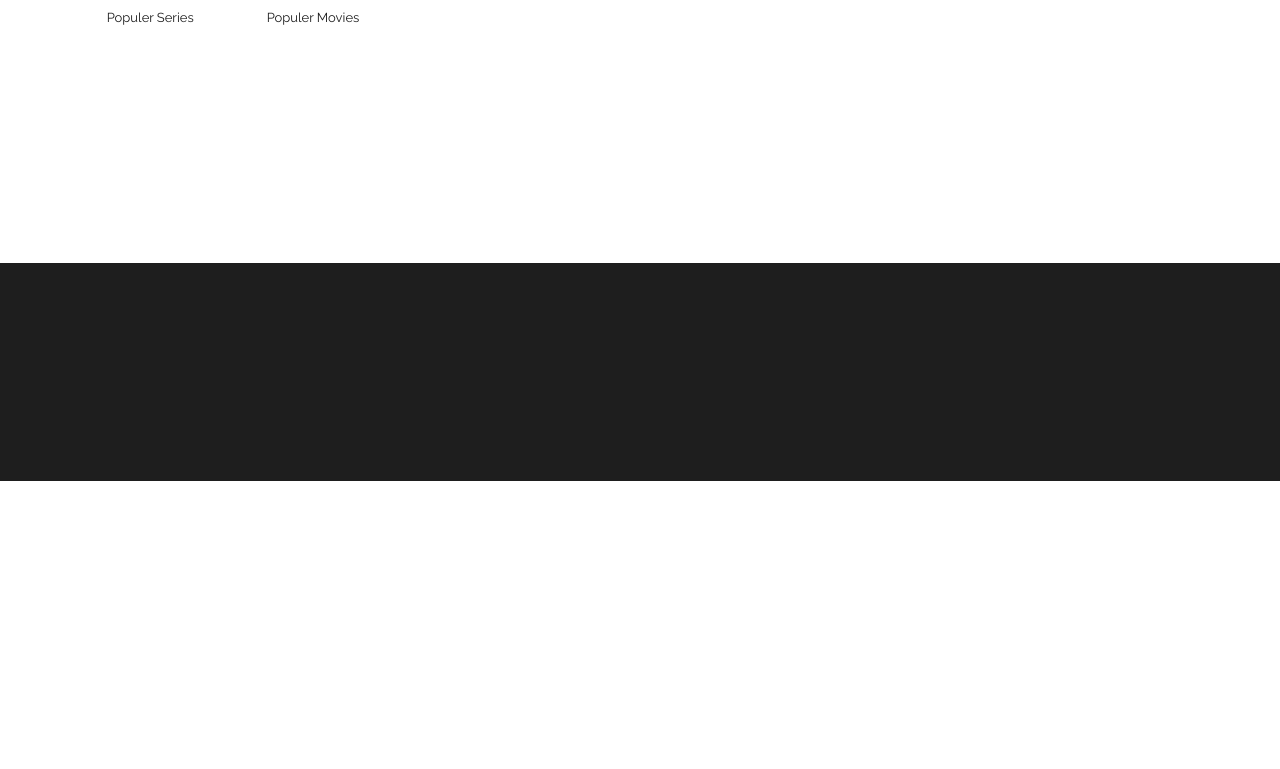
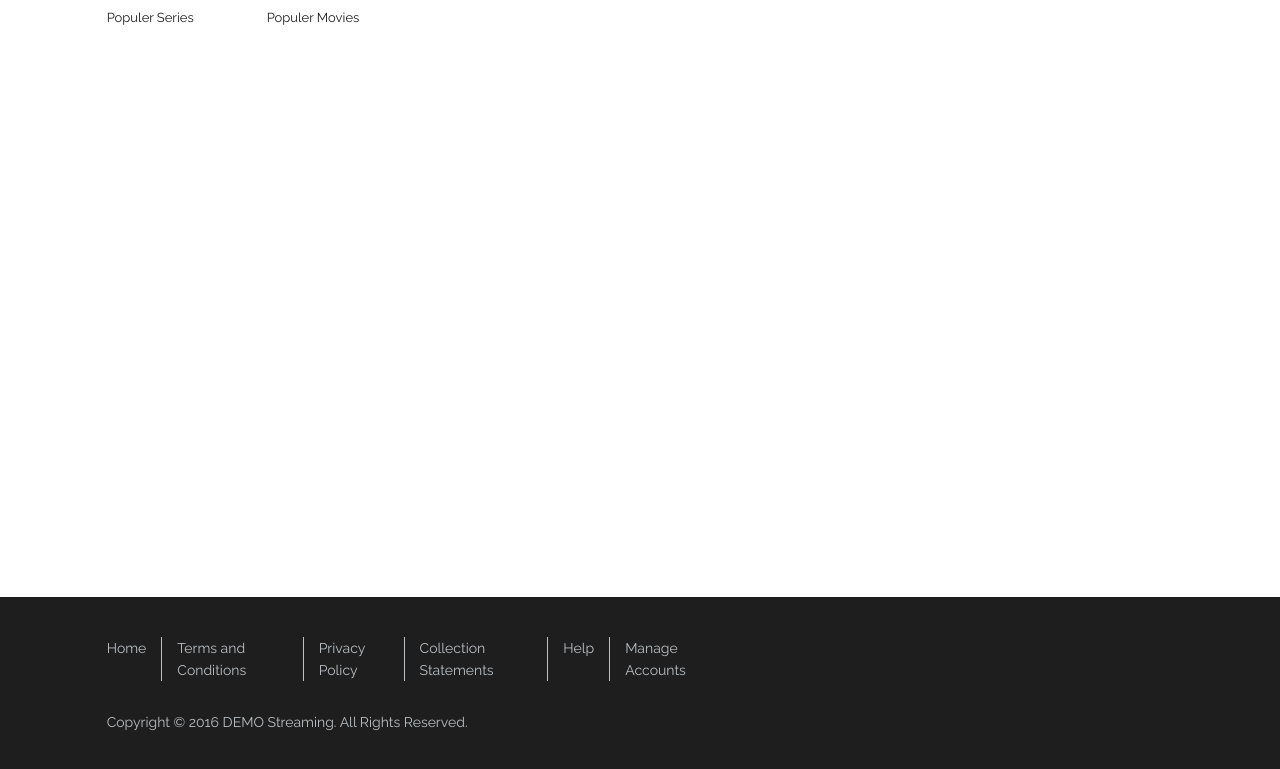
Before and after one commit to keremkaradenzz/frontend-challenge, a Next.js app: page / in a window 1280 px wide. Shown: the part 375-1144 px from the top of the page. Before the commit the page ends 856 px from the top, so only its background shows below. Built offline with nearby package versions, Linux system fonts and the light colour scheme.

Commit message:
create footer

```diff
--- a/components/Footer/Footer.tsx
+++ b/components/Footer/Footer.tsx
@@ -1,14 +1,26 @@
-import React from 'react';
+import React from "react";
 import { Row, Col } from "antd";
-import styles from "../../styles/Footer.module.css"
+import styles from "../../styles/Footer.module.css";
 const Footer = () => {
-  return <div className={styles.footer}>
+  return (
+    <div className={styles.footer}>
       <Row>
-          <Col lg={{ span: 12, offset: 2 }}>
-
-          </Col>
+        <Col lg={{ span: 12, offset: 2 }}>
+          <ul>
+            <li>Home</li>
+            <li>Terms and Conditions</li>
+            <li>Privacy Policy</li>
+            <li>Collection Statements</li>
+            <li>Help</li>
+            <li>Manage Accounts</li>
+          </ul>
+        </Col>
+        <Col lg={{ span: 12, offset:2}}>
+        <p>Copyright © 2016 DEMO Streaming. All Rights Reserved.</p>
+        </Col>
       </Row>
-  </div>;
+    </div>
+  );
 };
 
 export default Footer;
--- a/pages/_app.tsx
+++ b/pages/_app.tsx
@@ -11,7 +11,7 @@ function MyApp({ Component, pageProps }: AppProps) {
     <QueryClientProvider client={queryClient}>
       <Header />
       <Titles />
-      <main style={{ overflowY: "hidden",minHeight: "58.2vh",height: "100%"}}>
+      <main style={{ overflowY: "hidden",minHeight: "100vh",height: "100%"}}>
         <Component {...pageProps} />
       </main>
       <footer>
--- a/styles/Footer.module.css
+++ b/styles/Footer.module.css
@@ -3,5 +3,31 @@
     background-color:#1E1E1E;
     width: 100%;
     height:218px;
-    min-height: 218px;
+
+
+
 }
+
+
+.footer ul{
+    margin:0;
+    margin-top: 40px;
+    display: flex;
+    padding: 0;
+    margin-bottom:30px;
+
+}
+.footer ul li{
+    color: #BABFC3;
+    margin-right: 15px;
+    text-decoration: none;
+    list-style-type: none;
+    padding-right: 15px;
+    border-right: 1px solid #BABFC3;
+}
+.footer ul li:last-child{
+    border: none;
+}
+.footer p {
+    color: #BABFC3;
+}
--- a/styles/globals.css
+++ b/styles/globals.css
@@ -6,10 +6,6 @@ body {
   margin: 0;
   font-family:'Raleway', sans-serif, -apple-system, BlinkMacSystemFont, Segoe UI, Roboto, Oxygen,
     Ubuntu, Cantarell, Fira Sans, Droid Sans, Helvetica Neue, sans-serif;
-  overflow-y: none;
-  min-height: 100%;
-  height: 100%;
-
 }
 
 a {
```
